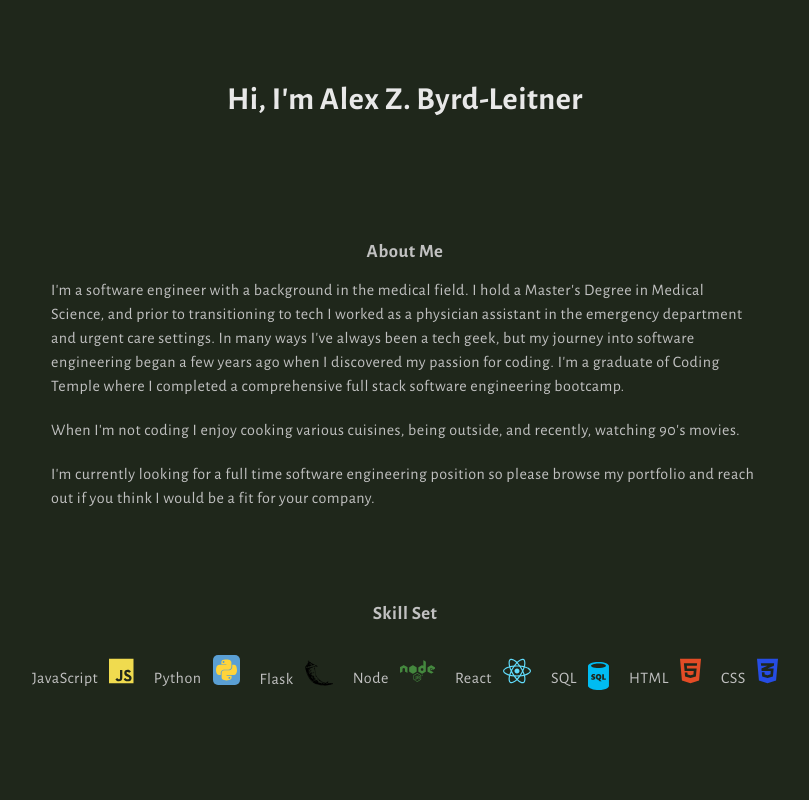
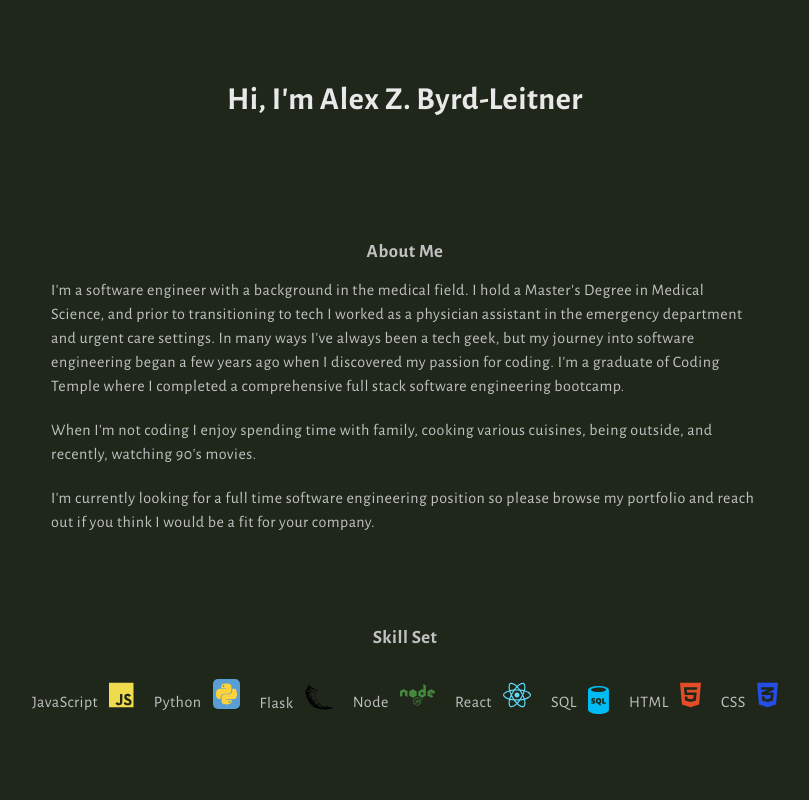
Before and after one commit to AZBL/portfolio, a React (Vite) app: page / in a window 1280 px wide. Shown: the top 800 px of the page, without its empty margins (235-1044 px from the left). Built offline with nearby package versions, Linux system fonts and the light colour scheme.

Commit message:
added to about me

```diff
--- a/src/components/AboutMe.jsx
+++ b/src/components/AboutMe.jsx
@@ -12,8 +12,8 @@ const AboutMe = () => {
         comprehensive full stack software engineering bootcamp.
       </p>
       <p>
-        When I'm not coding I enjoy cooking various cuisines, being outside, and
-        recently, watching 90's movies.
+        When I'm not coding I enjoy spending time with family, cooking various
+        cuisines, being outside, and recently, watching 90's movies.
       </p>
       <p>
         I'm currently looking for a full time software engineering position so
```
